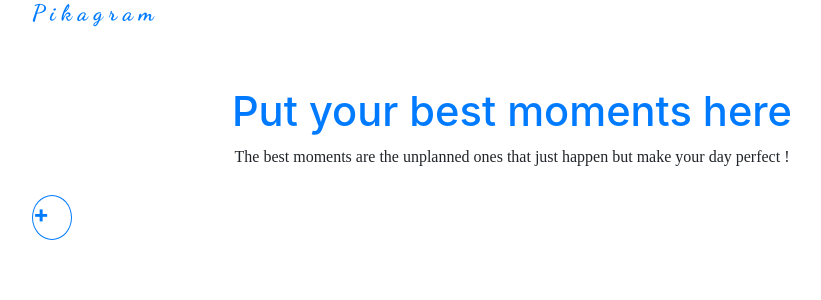
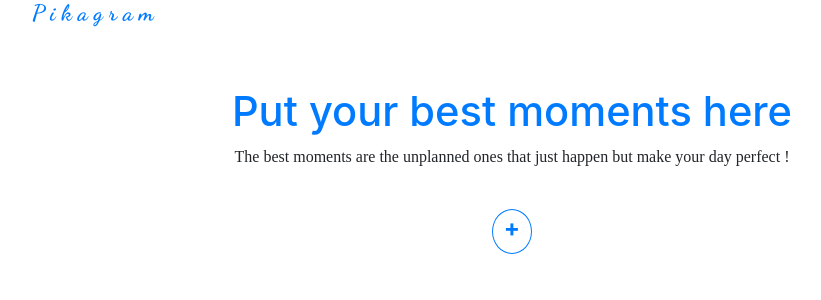
Before and after one commit to abhimishra01/pikagram, a React (Create React App) app: page / in a window 1280 px wide. Shown: the top 300 px of the page, without its empty margins (128-949 px from the left). Built offline with nearby package versions, Linux system fonts and the light colour scheme; no server answers; the database is empty.

Commit message:
wrapped the uploadform with classname

```diff
--- a/src/comps/uploadForm.js
+++ b/src/comps/uploadForm.js
@@ -33,7 +33,7 @@ const [error, setError] = useState(null);
         }
     }
     return (
-        <form>
+        <form class="uplodForm">
             <label>
             <input type="file"
             onChange={changeHandler}
```
